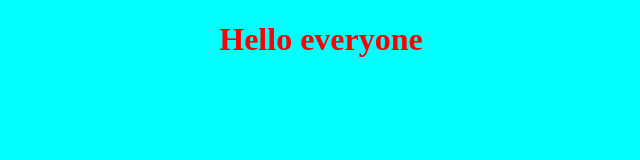
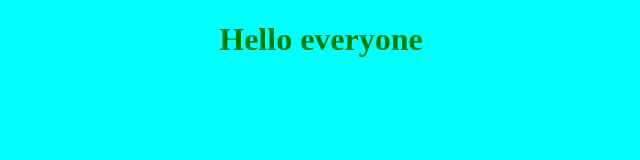
Before and after one commit to satishDasireddy/git-tutorial, a plain HTML site: page index.html in a window 1280 px wide. Shown: the whole page, without its empty margins (319-959 px from the left). Drawn offline with Linux system fonts and the light colour scheme.

Commit message:
changing h1 colour red to green

```diff
--- a/index.html
+++ b/index.html
@@ -7,6 +7,6 @@
     <title>Document</title>
 </head>
 <body style='background-color: aqua;'>
-    <h1 style="text-align:center; color:red;">Hello everyone</h1>
+    <h1 style="text-align:center; color:green;">Hello everyone</h1>
 </body>
 </html>
```
